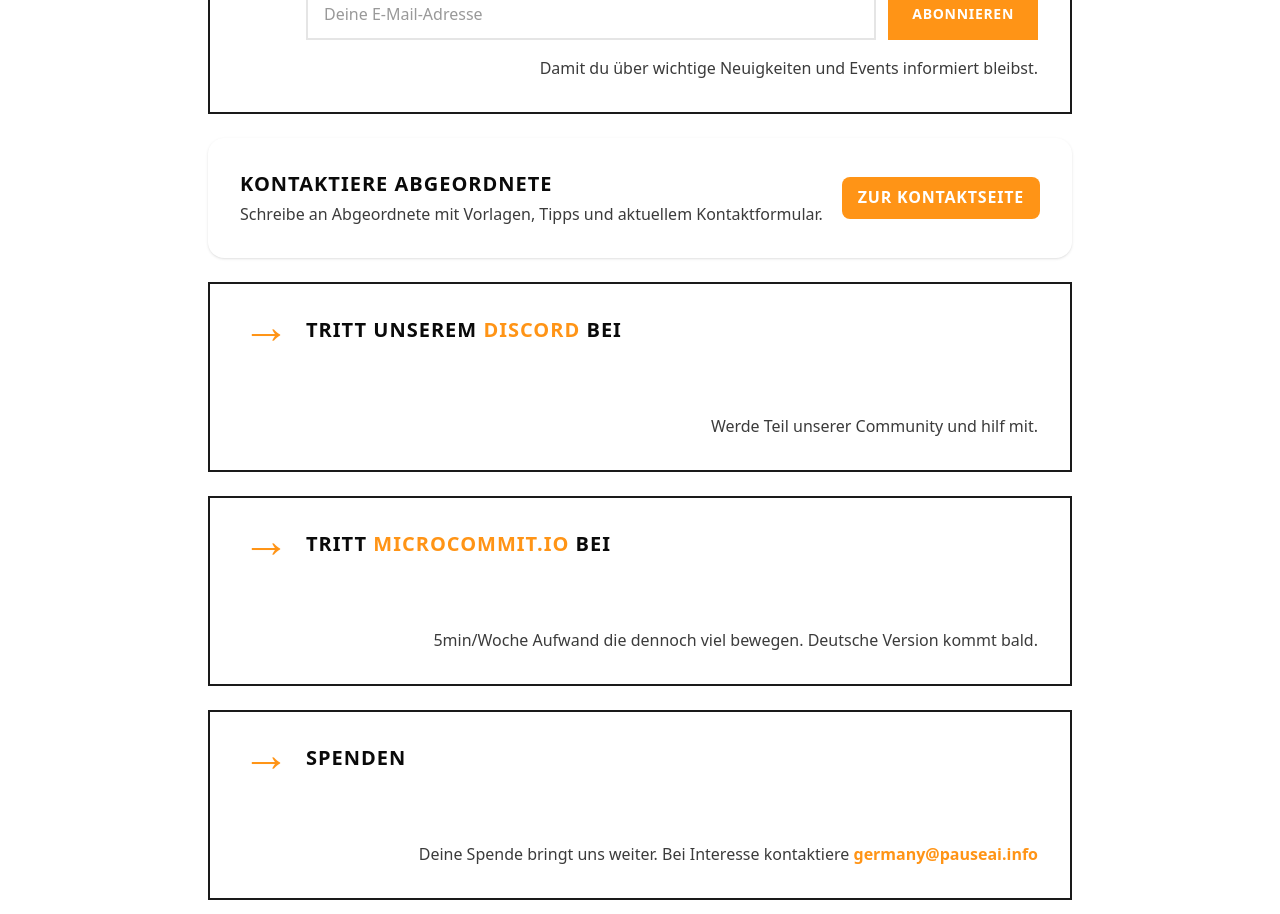
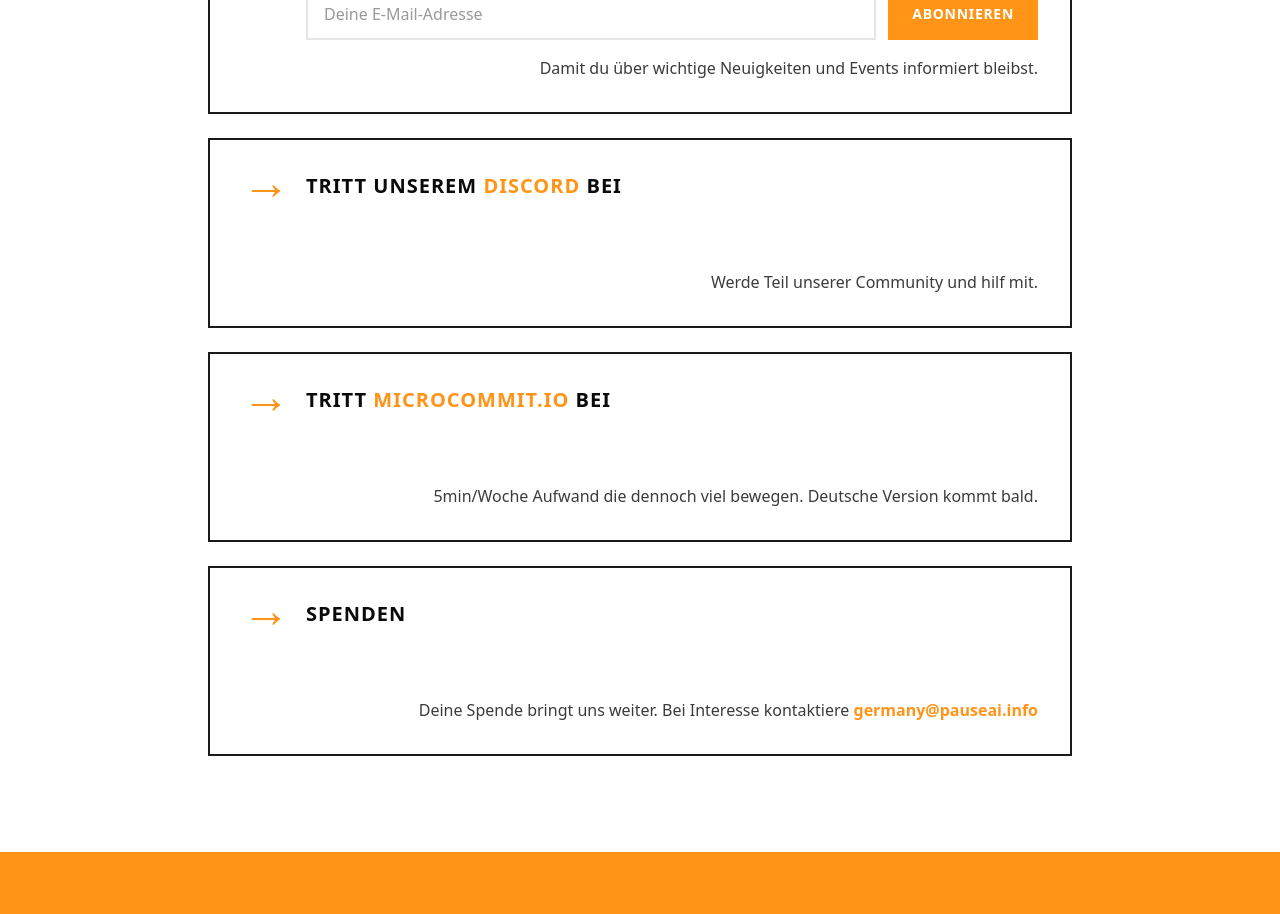
Before and after one commit to SimonSkade1/PauseAI-Germany-Website, a Next.js app: page / in a window 1280 px wide. Shown: the part 2440-3354 px from the top of the page. Built offline with nearby package versions, Linux system fonts and the light colour scheme.

Commit message:
remove homepage link to CTA abgeordneten mail

```diff
--- a/src/app/page.tsx
+++ b/src/app/page.tsx
@@ -480,26 +480,6 @@ function ActionSection() {
             </div>
           </div>
 
-          {/* Contact Lawmakers (link to contact page) */}
-          <div className="bg-white rounded-2xl p-6 md:p-8 shadow-sm">
-            <div className="flex flex-col md:flex-row md:items-center md:justify-between gap-4">
-              <div>
-                <h3 className="font-section text-lg text-pause-black mb-1 md:text-xl">
-                  Kontaktiere Abgeordnete
-                </h3>
-                <p className="font-body text-pause-black/80 text-base">
-                  Schreibe an Abgeordnete mit Vorlagen, Tipps und aktuellem Kontaktformular.
-                </p>
-              </div>
-
-              <div className="mt-2 md:mt-0">
-                <a href="/contactlawmakers" className="btn-orange inline-flex items-center gap-2 px-4 py-2 rounded-lg font-section">
-                  <span>Zur Kontaktseite</span>
-                </a>
-              </div>
-            </div>
-          </div>
-
           {/* Discord */}
           <a
             href="https://discord.gg/pvZ5PmRX4R"
```
